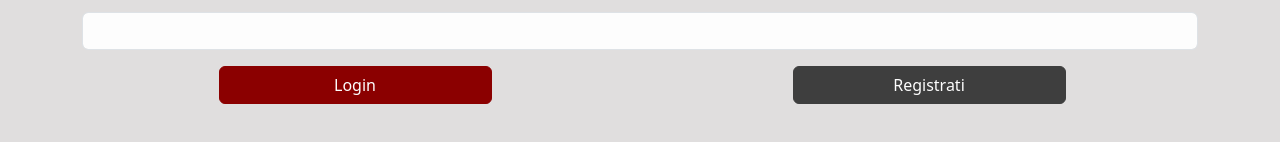
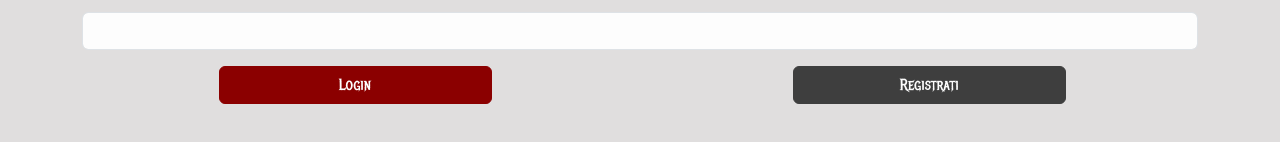
Before and after one commit to MeridjanShoti/CAPSTONE_FE_MERIDJAN_SHOTI_FS1024_EPICODE, a React (Vite) app: page /login in a window 1280 px wide. Shown: the part 202-344 px from the top of the page. Built offline with nearby package versions, Linux system fonts and the light colour scheme.

Commit message:
aggiustamenti navbar

```diff
--- a/src/app.scss
+++ b/src/app.scss
@@ -34,3 +34,8 @@ body {
   font-weight: 400;
   font-style: normal;
 }
+.btn {
+  font-family: "Metal Mania", system-ui;
+  font-weight: 400;
+  font-style: normal;
+}
--- a/src/component/navbar/MyNavbar.jsx
+++ b/src/component/navbar/MyNavbar.jsx
@@ -31,7 +31,7 @@ function MyNavbar() {
             Simposio der Medallo
           </Navbar.Brand>
           <Navbar.Toggle aria-controls="basic-navbar-nav" />
-          <Navbar.Collapse id="basic-navbar-nav">
+          <Navbar.Collapse id="basic-navbar-nav" className="justify-content-end">
             {user && (
               <Nav className="me-auto">
                 <Nav.Link as={Link} to="/" active={window.location.pathname === "/"}>
@@ -49,7 +49,7 @@ function MyNavbar() {
                 </NavDropdown>
               </Nav>
             )}
-          </Navbar.Collapse>
+            <div className="d-flex gap-3">
               {user ? (
                 <>
                   <img
@@ -93,6 +93,8 @@ function MyNavbar() {
                   </div>
                 </>
               )}
+            </div>
+          </Navbar.Collapse>
         </Container>
       </Navbar>
     </>
```
Lines whose indentation alone changed are shown as unchanged.
